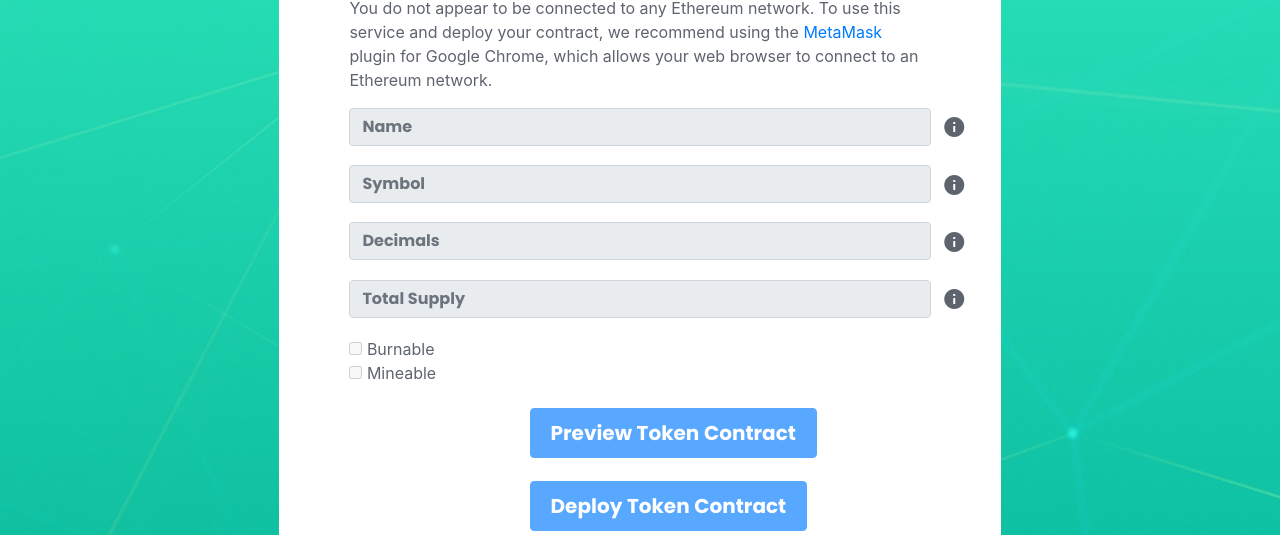
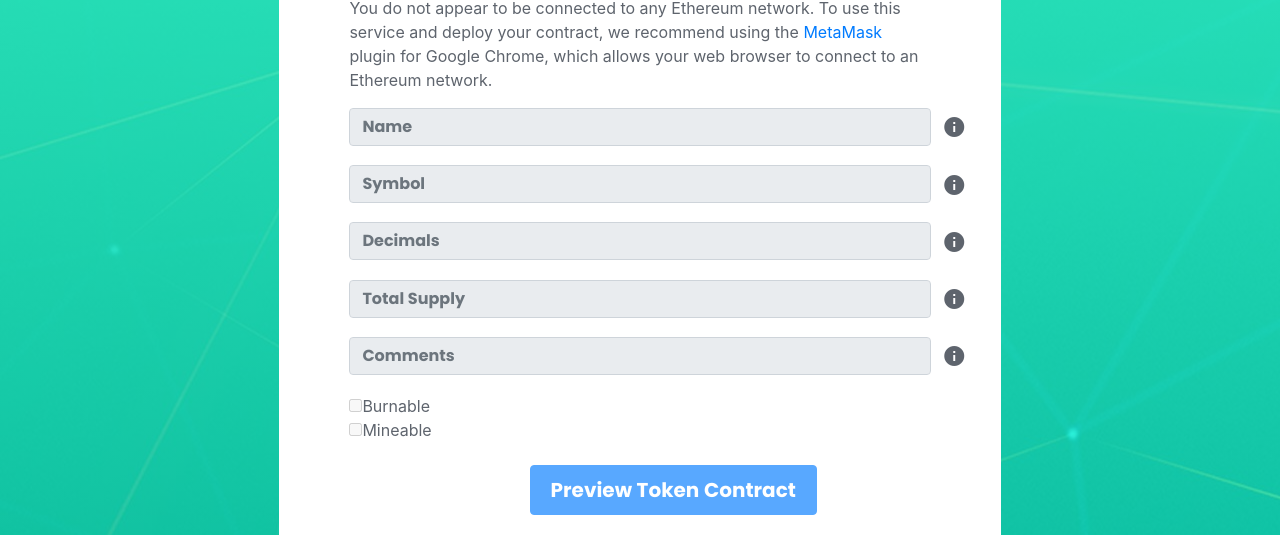
Before and after one commit to fasbitX/gen, a website: page index.html in a window 1280 px wide. Shown: the part 253-788 px from the top of the page. Drawn offline with nearby package versions, Linux system fonts and the light colour scheme.

Commit message:
comments place holder added

```diff
--- a/index.html
+++ b/index.html
@@ -63,15 +63,18 @@
                     <a href="#asset-supply"><i id="info-supply" class="material-icons info">info</i></a>
                     <span class="error-msg" id="total-supply-error-msg"></span>
                 </div>
-                <div>
-                    <input type="checkbox" id="burn" name="Burnable">    Burnable
-                    <!--<a href="#asset-burn"><i id="info-burn" class="material-icons info">info</i></a>-->
-
+                <div class="form-group">
+                    <input type="text" class="form-control" id="total-supply" placeholder="Comments" required>
+                    <a href="#asset-supply"><i id="info-supply" class="material-icons info">info</i></a>
+                    <span class="error-msg" id="total-supply-error-msg"></span>
                 </div>
                 <div>
-                    <input type="checkbox" id="mint" name="Mintable"> Mineable
+                    <input type="checkbox" id="burn" name="Burnable">Burnable
+                    <!--<a href="#asset-burn"><i id="info-burn" class="material-icons info">info</i></a>-->
+                </div>
+                <div>
+                    <input type="checkbox" id="mint" name="Mintable">Mineable
                     <!--<a href="#asset-mint"><i id="info-mint" class="material-icons info">info</i></a>-->
-
                 </div>
                 <div class="form-group">
                   <button align="center" class="submit-button btn btn-primary" id="preview-btn" type="button">Preview Token Contract
```
